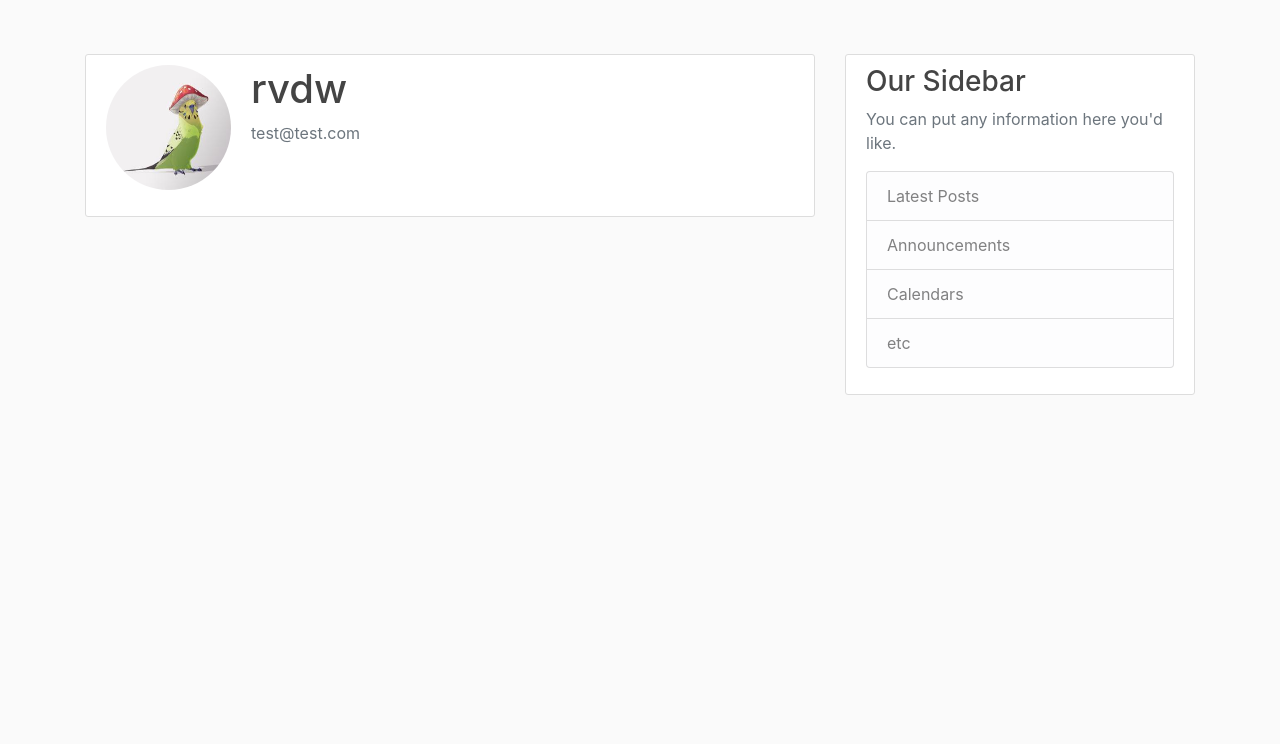
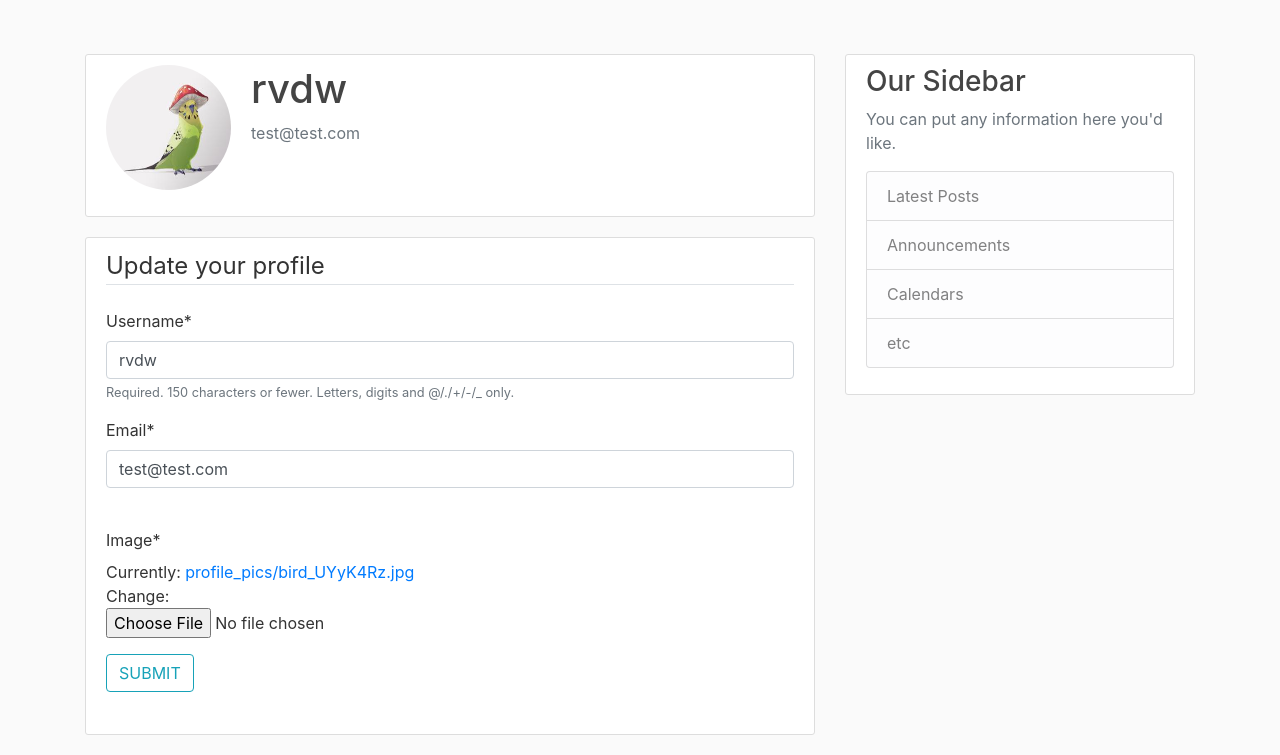
Before and after one commit to srvdws/blog_project_cs, a Django app: page /profile/ in a window 1280 px wide. Shown: the part 56-811 px from the top of the page. Before the commit the page ends 451 px from the top, so only its background shows below. Run offline with Django 3.2, Linux system fonts and the light colour scheme; a user stored in the database is signed in; data comes from the database, SQL or seed files in the repository; both versions use the stored data as it was after the commit; some libraries are stand-ins or nearby versions.

Commit message:
development

```diff
--- a/my_blogsite/blog/templates/blog/home.html
+++ b/my_blogsite/blog/templates/blog/home.html
@@ -5,6 +5,7 @@
     {% for i in posts %}
 
     	<article class="media content-section">
+			<img class="rounded-circle article-img" src="{{ i.author.profilemodel.image.url }}" alt="">
 		  <div class="media-body">
 		    <div class="article-metadata">
 		      <a class="mr-2" href="#">{{ i.author }}</a>
--- a/my_blogsite/users/models.py
+++ b/my_blogsite/users/models.py
@@ -1,5 +1,6 @@
 from django.db import models
 from django.contrib.auth.models import User
+from PIL import Image
 
 
 class ProfileModel(models.Model):
@@ -9,3 +10,13 @@ class ProfileModel(models.Model):
 
     def __str__(self):
         return "{}'s Profile".format(self.user.username)
+
+    def save(self):
+        super().save()
+
+        img = Image.open(self.image.path)
+
+        if img.height > 300 or img.width > 300:
+            output_size = (300, 300)
+            img.thumbnail(output_size)
+            img.save(self.image.path)
--- a/my_blogsite/users/templates/users/profile.html
+++ b/my_blogsite/users/templates/users/profile.html
@@ -12,10 +12,31 @@
         <div class="media-body">
           <h2 class="account-heading">{{ user.username }}</h2>
           <p class="text-secondary">{{ user.email }}</p>
+
         </div>
       </div>
       <!-- FORM HERE -->
     </div>
 
+    <div class="content-section">
+        <form method="POST" enctype="multipart/form-data">
+            {% csrf_token %}
+            <fieldset class="form-group">
+                <legend class = "border-bottom mb-4">Update your profile</legend>
+
+                {{ u_form | crispy }}
+
+                <br>
+
+                {{ p_form | crispy }}
+
+                <div class="form-group" >
+                    <button class="btn btn-outline-info" type="submit">SUBMIT</button>
+                </div>
+            </fieldset>
+        </form>
+
+    </div>
+
 
 {% endblock content %}
--- a/my_blogsite/users/views.py
+++ b/my_blogsite/users/views.py
@@ -27,7 +27,25 @@ def register_view(request):
 @login_required
 def profile_view(request):
 
-    u_form = forms.UserUpdateForm()
-    p_form = forms.ProfileUpdateForm()
+    if request.method == 'POST':
+        u_form = forms.UserUpdateForm(request.POST, instance = request.user)
+        p_form = forms.ProfileUpdateForm(request.POST, request.FILES, instance = request.user.profilemodel)
+        if u_form.is_valid() and p_form.is_valid():
+            u_form.save()
+            p_form.save()
 
-    return render(request, 'users/profile.html')
+            messages.success(request, "account updated")
+            return redirect('profile')
+        else:
+            u_form = forms.UserUpdateForm(instance=request.user)
+            p_form = forms.ProfileUpdateForm(instance=request.user.profilemodel)
+    else:
+        u_form = forms.UserUpdateForm(instance=request.user)
+        p_form = forms.ProfileUpdateForm(instance=request.user.profilemodel)
+
+    context = {
+        'u_form': u_form,
+        'p_form': p_form,
+    }
+
+    return render(request, 'users/profile.html', context)
```
Also changed, not shown: my_blogsite/db.sqlite3, my_blogsite/media/profile_pics/bird.jpg (added), my_blogsite/media/profile_pics/bird_UYyK4Rz.jpg (added).
